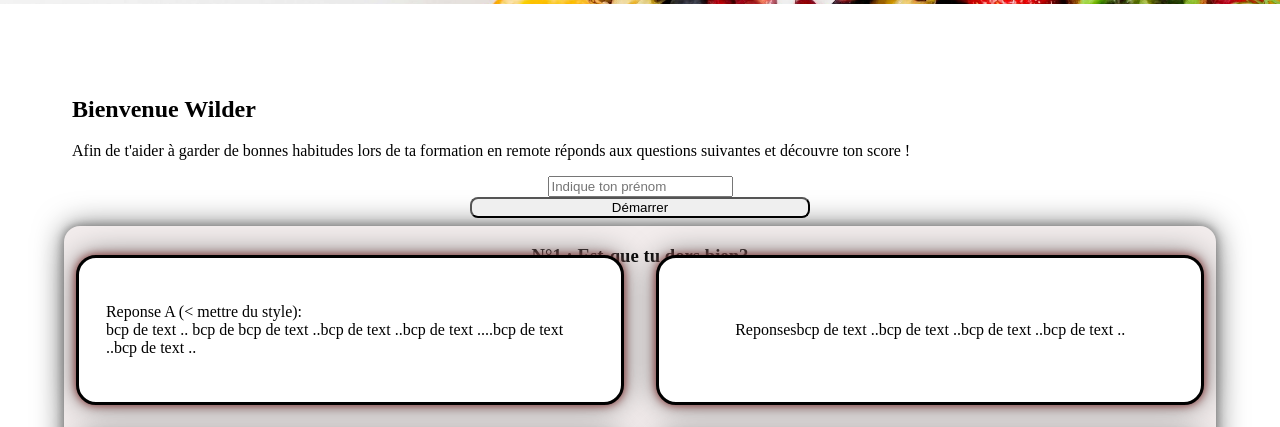
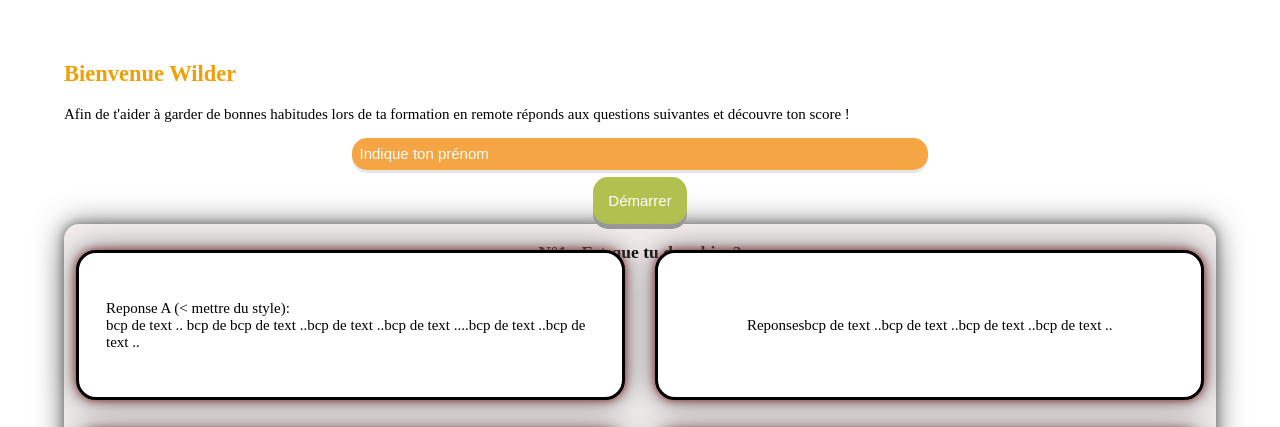
Before and after one commit to farahckn/wilder-tracker, a plain HTML site: page index.html in a window 1280 px wide. Shown: the part 351-778 px from the top of the page. Drawn offline with Linux system fonts and the light colour scheme.

Commit message:
modif button et input

```diff
--- a/index.html
+++ b/index.html
@@ -39,7 +39,7 @@
     <!--Partie avant questions-->
     <section class="introduction">
       <h2>Bienvenue Wilder</h2>
-      <p> Afin de t'aider à garder de bonnes habitudes lors de ta formation en remote réponds aux questions suivantes et
+      <p class="firstparagraph"> Afin de t'aider à garder de bonnes habitudes lors de ta formation en remote réponds aux questions suivantes et
         découvre ton score !</p>
 
       <div class="startmenu">
--- a/style.css
+++ b/style.css
@@ -5,7 +5,7 @@
     --background-color-button-submit: #F28705;
     --shadow-color: #D9D6D2;
     --color-question: #B0C14F;
-    --default-fontsize: 15px
+    --default-fontsize: 15px;
         /*font-style*/
         --font-principale: 'Jaldi', sans-serif;
 
@@ -152,24 +152,60 @@ h1 {
     font-size: 2.3em;
 }
 
-section.introduction {
-    padding: 0.5em;
+h2 {
+
+color: var(--color-h2);
+
 }
 
 .startmenu {
     display: flex;
     flex-direction: column;
     align-items: center;
+    gap: 0.5em;
 
 }
 
+input {
+    padding: 0.5em;
+    font-size: var(--default-fontsize);
+    cursor: pointer;
+    color: white;
+    border : none;
+    outline: none;
+    background-color: var(--background-color-button-submit);
+    opacity: 0.75;
+    border-radius: 1em;
+    width: 50%;
+    box-shadow: 0 3px #dddbdbe6;
+ }
+
+ input::placeholder {
+    color: white;
+ }
+
 
 button.start {
-    width: 30%;
-    height: 100%;
-    border-radius: 8px;
+  padding: 1em 1em;
+  font-size: var(--default-fontsize);
+  color: #fff;
+  cursor: pointer;
+  background-color: var(--color-question);
+  border: none;
+  border-radius: 1em;
+  box-shadow: 0 5px #999;
+}
 
+button:hover {background-color: var(--color-question)}
+
+button:active {
+  background-color: var(--color-question);
+  box-shadow: 0 5px #666;
+  transform: translateY(4px);
 }
+
+
+
 
 /* ======================Thibault start */
 .sticker {
```
